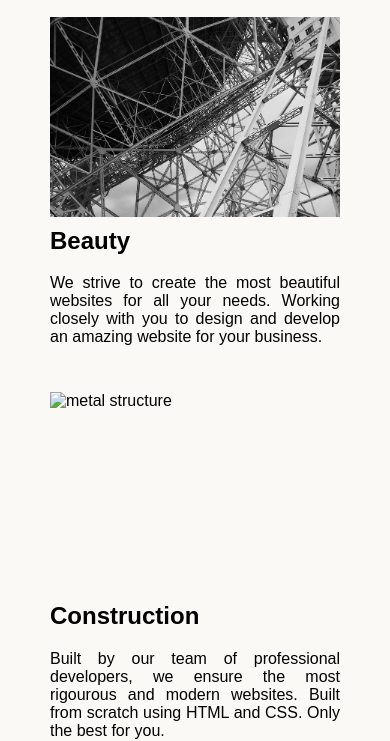
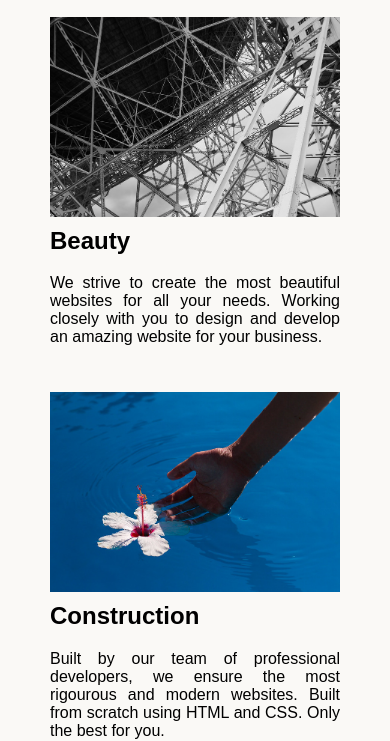
Before and after one commit to flo1234514/html-portfolio, a plain HTML site: page public/responsiveness.html in a window 390 px wide. Shown: the part 390-1131 px from the top of the page. Drawn offline with Linux system fonts and the light colour scheme.

Commit message:
Update responsiveness.html

```diff
--- a/public/responsiveness.html
+++ b/public/responsiveness.html
@@ -88,7 +88,7 @@
         to design and develop an amazing website for your business.</p>
     </div>
 
-    <div class="right card"><img class="tile-image" src="../assets/images//responsiveness/rightresponsiveness.png" alt="metal structure">
+    <div class="right card"><img class="tile-image" src="../assets/images/responsiveness/rightresponsiveness.png" alt="metal structure">
       <h2 class="card-title">Construction</h2>
       <p >Built by our team of professional developers, we ensure the most rigourous and modern websites. Built from
         scratch using HTML and CSS. Only the best for you.</p>
```
